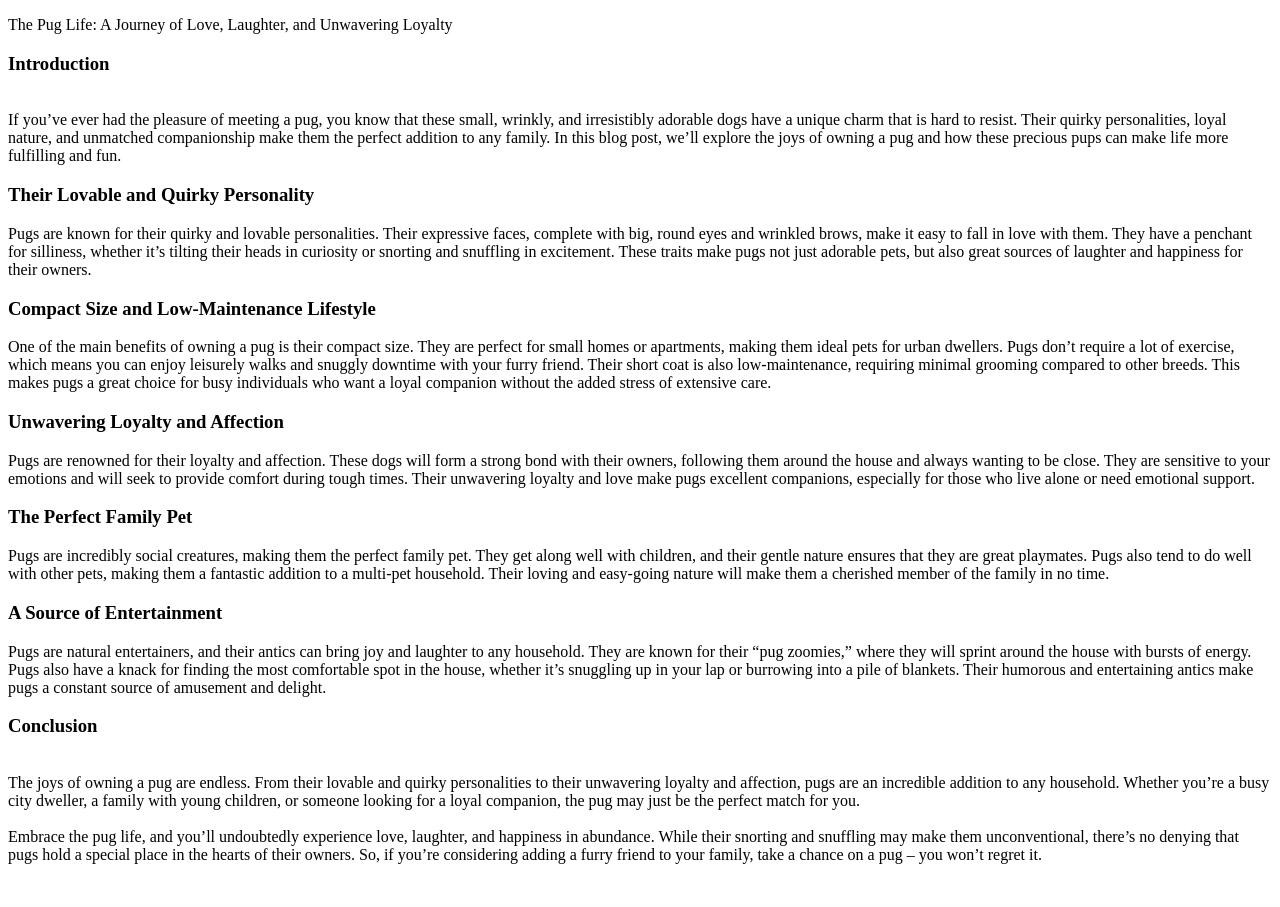
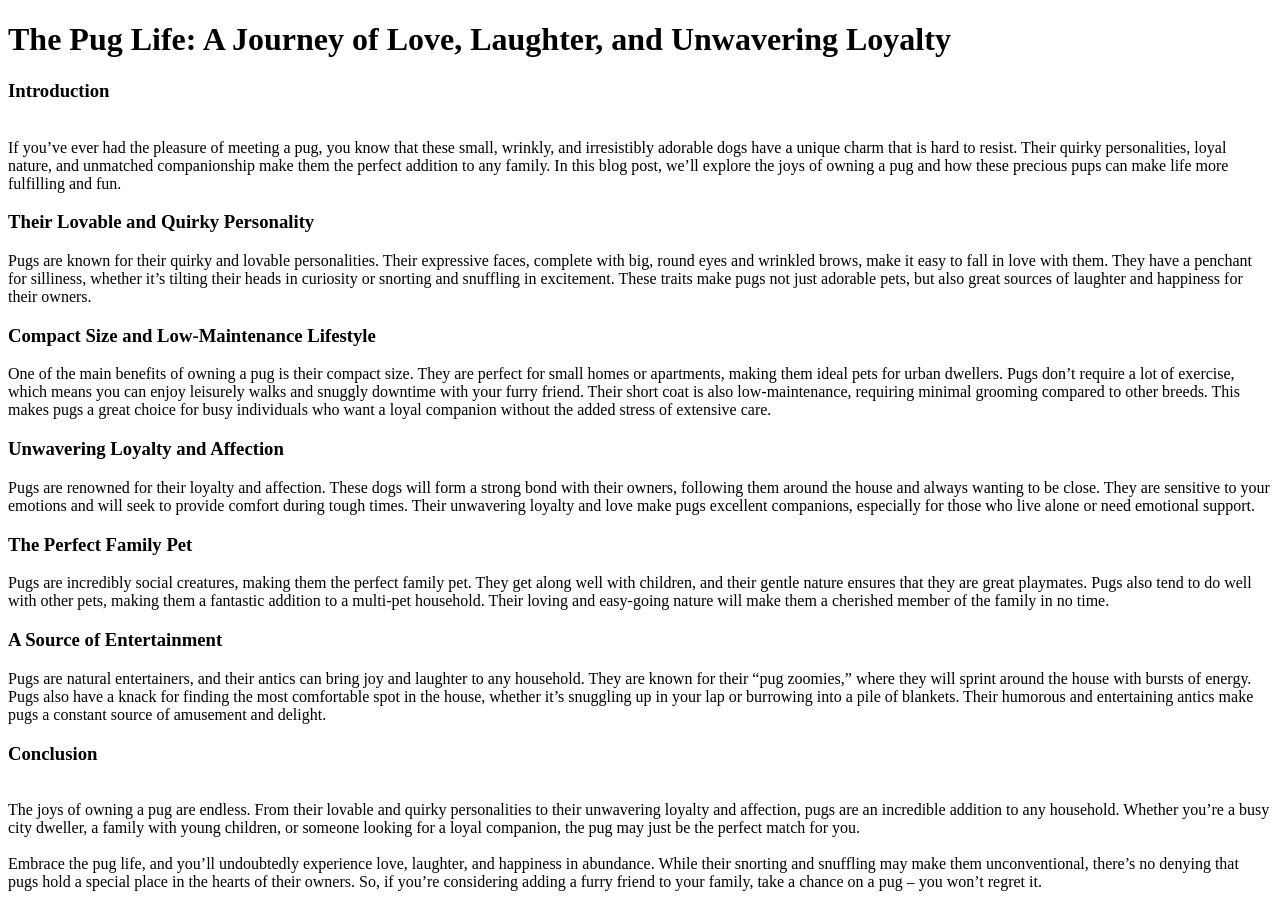
Before and after one commit to rob0514/pugburpsbeta, an Astro site: page /posts/2023-03-23_the-pug-life-a-journey-of-love-laughter-and-unwavering-loyalty in a window 1280 px wide. Before the commit the page ends 880 px from the top, so only its background shows below. Built offline with nearby package versions, Linux system fonts and the light colour scheme; Astro itself is replaced by a stand-in of ours.

Commit message:
Update Posts “2023-03-23_the-pug-life-a-journey-of-love-laughter-and-unwavering-loyalty”

```diff
--- a/src/pages/posts/2023-03-23_the-pug-life-a-journey-of-love-laughter-and-unwavering-loyalty.md
+++ b/src/pages/posts/2023-03-23_the-pug-life-a-journey-of-love-laughter-and-unwavering-loyalty.md
@@ -3,7 +3,7 @@ title: The Pug Life
 date: 2023-03-23T17:15:33.212Z
 thumbnail: /media/pug-in-dog-bed.jpg
 ---
-The Pug Life: A Journey of Love, Laughter, and Unwavering Loyalty
+# The Pug Life: A Journey of Love, Laughter, and Unwavering Loyalty
 
 ### Introduction
 
```
